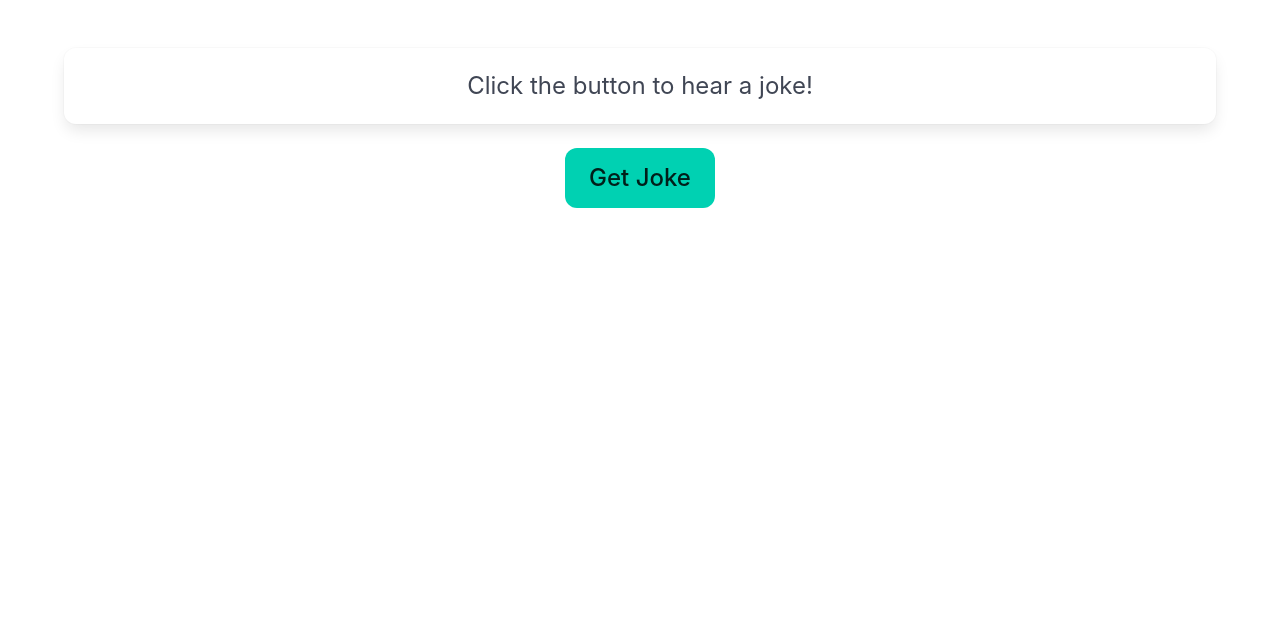
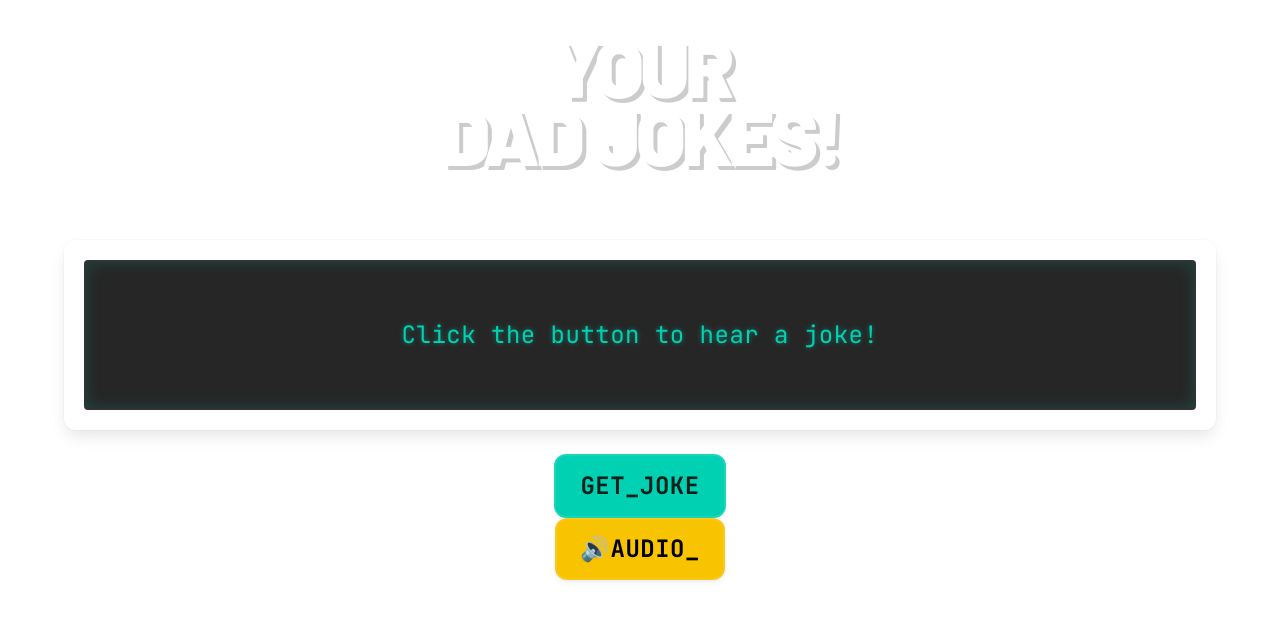
Before and after one commit to raider-variable-X/YourDadJokes, a plain HTML site: page index.html in a window 1280 px wide. Drawn offline with nearby package versions, Linux system fonts and the light colour scheme.

Commit message:
Added interactivity and UI updates
Added audio accessibility button. Fixed joke text to reflect a real life terminal. Added an H1 and styling.

```diff
--- a/index.html
+++ b/index.html
@@ -3,18 +3,26 @@
         <meta charset="UTF-8">
         <meta name="viewport" content="width=device-width, initial-scale=1.0">
         <link rel="stylesheet" href="https://cdn.jsdelivr.net/npm/bulma@1.0.4/css/bulma.min.css">
+        <link href="https://fonts.googleapis.com/css2?family=JetBrains+Mono:wght@400;700&display=swap" rel="stylesheet">
+        <link href="https://fonts.googleapis.com/css2?family=Barlow:wght@900&family=JetBrains+Mono:wght@400;700&display=swap" rel="stylesheet">
         <link rel="stylesheet" href="style.css">
         <title>Your Dad Jokes</title>
     </head>
     <body>
+        <h1 class="title">YOUR<br> DAD  JOKES!</h1>
         <section class="section">
         <div class="container has-text-centered">
             <div class="box">
                 <p id="api-display" class="is-size-4">Click the button to hear a joke!</p>
             </div>
             <button id="jokeButton" class="button is-primary is-large">
-                Get Joke
+                Get_Joke
             </button>
+            <p class="control">
+            <button id="speakButton" class="button is-arc-yellow is-large" title="Listen to joke">
+                🔊AUDIO_
+            </button>
+            </p>
         </div>
          </section>
         </div>
--- a/script.js
+++ b/script.js
@@ -24,4 +24,24 @@ jokeBtn.addEventListener('click', () => {
         jokeBtn.classList.remove('is-loading');
         console.error('Fetch error:', error);
     });
+    const speakBtn = document.getElementById('speakButton');
+
+// Function to read the joke aloud
+const playJokeAudio = () => {
+    const textToRead = display.innerText;
+
+    // Check if there is a joke to read and if the browser is currently speaking
+    if (textToRead && !window.speechSynthesis.speaking) {
+        const utterance = new SpeechSynthesisUtterance(textToRead);
+
+        // Optional: Customize the voice
+        utterance.pitch = 1;  // Range 0 to 2
+        utterance.rate = 0.9;   // Range 0.1 to 10 (0.9 is a nice natural pace)
+
+        window.speechSynthesis.speak(utterance);
+    }
+};
+
+// Listen for the click on the new button
+speakBtn.addEventListener('click', playJokeAudio);
 });
--- a/style.css
+++ b/style.css
@@ -1,12 +1,39 @@
+h1.title {
+    /* Force the heavy Barlow Black weight */
+    font-family: 'Barlow', sans-serif !important;
+    font-weight: 900 !important;
+
+    /* Slightly smaller than before so the longer words fit */
+    font-size: 5rem !important;
+
+    /* The Atari "Squeeze" */
+    letter-spacing: -4px !important;
+    line-height: 0.85 !important;
+
+    /* Industrial styling */
+    color: #ffffff !important;
+    text-transform: uppercase !important;
+    text-align: center;
+    margin-top: 2rem;
+    margin-bottom: 3rem;
+
+    /* Subtle shadow for depth */
+    text-shadow: 4px 4px 0px rgba(0, 0, 0, 0.2);
+}
+
+/* Responsive fix for mobile so the text doesn't break */
+@media screen and (max-width: 768px) {
+    h1.title {
+        font-size: 2.5rem !important;
+        letter-spacing: -1px !important;
+    }
+}
+
 .cassette-container {
     position: relative;
     width: 500px; /* Adjust to your image size */
 }
 
-.cassette-img {
-    width: 100%;
-    display: block;
-}
 
 .display-screen {
     position: absolute;
@@ -18,6 +45,18 @@
     color: #333;
 }
 
+.button.is-arc-yellow {
+    background-color: #F8C300 !important; /* The classic ARC Raiders Yellow */
+    color: #000000 !important;           /* Black text for high contrast */
+    border: none;
+    font-weight: 700;
+}
+
+.button.is-arc-yellow:hover {
+    background-color: #e6b500 !important; /* Slightly darker on hover */
+    color: #000000 !important;
+}
+
 .tape-button {
     position: absolute;
     bottom: 10%;
@@ -26,3 +65,46 @@
     /* You can make this transparent if the image already has buttons */
     background: rgba(255, 255, 255, 0.5);
 }
+
+/* Update your CSS file */
+
+.button, .title, #api-display {
+    font-family: 'JetBrains Mono', monospace !important;
+    letter-spacing: 0.5px;
+}
+
+#jokeButton, #speakButton {
+    text-transform: uppercase;
+    font-weight: 700; /* Bold weight */
+    border: 2px solid rgba(255, 255, 255, 0.1);
+}
+
+/* Subtle "Tactile" hover effect for the hardware feel */
+.button:hover {
+    filter: brightness(1.2);
+    transform: translateY(-1px);
+}
+
+/* --- Terminal Screen Styles --- */
+#api-display {
+    /* Using JetBrains Mono from your proposal */
+    font-family: 'JetBrains Mono', monospace;
+
+    /* The "Screen" Look */
+    background-color: rgba(0, 0, 0, 0.85);
+    color: #00d1b2; /* Bulma's primary turquoise/cyan */
+
+    /* Layout and Spacing */
+    padding: 2rem;
+    border: 2px solid #333;
+    border-radius: 4px;
+    min-height: 150px;
+    display: flex;
+    align-items: center;
+    justify-content: center;
+    text-align: center;
+
+    /* CRT/Hardware effects */
+    box-shadow: inset 0 0 15px rgba(0, 209, 178, 0.2);
+    text-shadow: 0 0 5px rgba(0, 209, 178, 0.5);
+}
```
